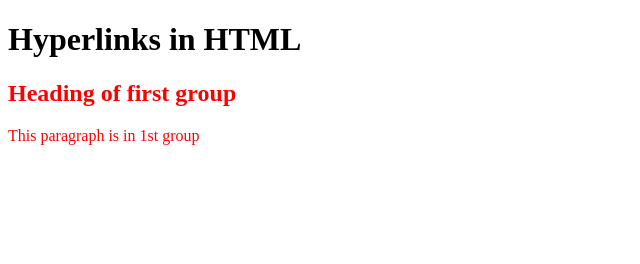
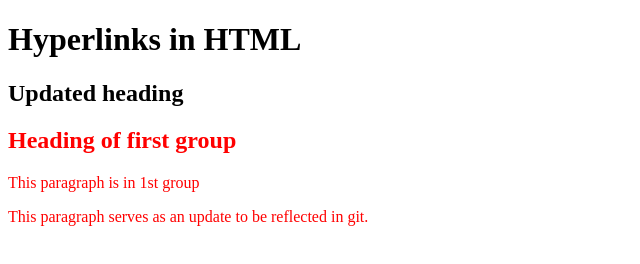
Before and after one commit to mkha0165/FIT3179-Week-9-homework, a plain HTML site: page index.html in a window 1280 px wide. Shown: the whole page, without its empty margins (0-640 px from the left). Drawn offline with Linux system fonts and the light colour scheme.

Commit message:
Add files via upload
Updated index.html

```diff
--- a/index.html
+++ b/index.html
@@ -6,10 +6,13 @@
     <body>
 
         <h1>Hyperlinks in HTML</h1>
+        <h2>Updated heading</h2>
 
         <div style="color: red">
             <h2>Heading of first group</h2>
             <p>This paragraph is in 1st group</p>
+
+            <p>This paragraph serves as an update to be reflected in git.</p>
         </div>
 
     </body>
```
